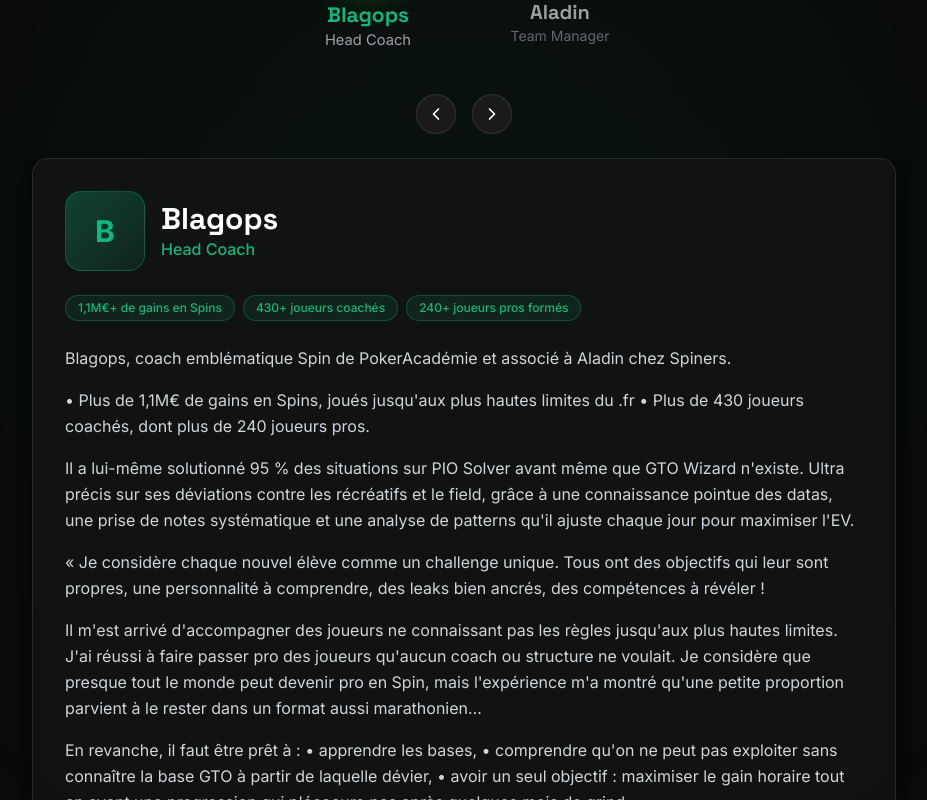
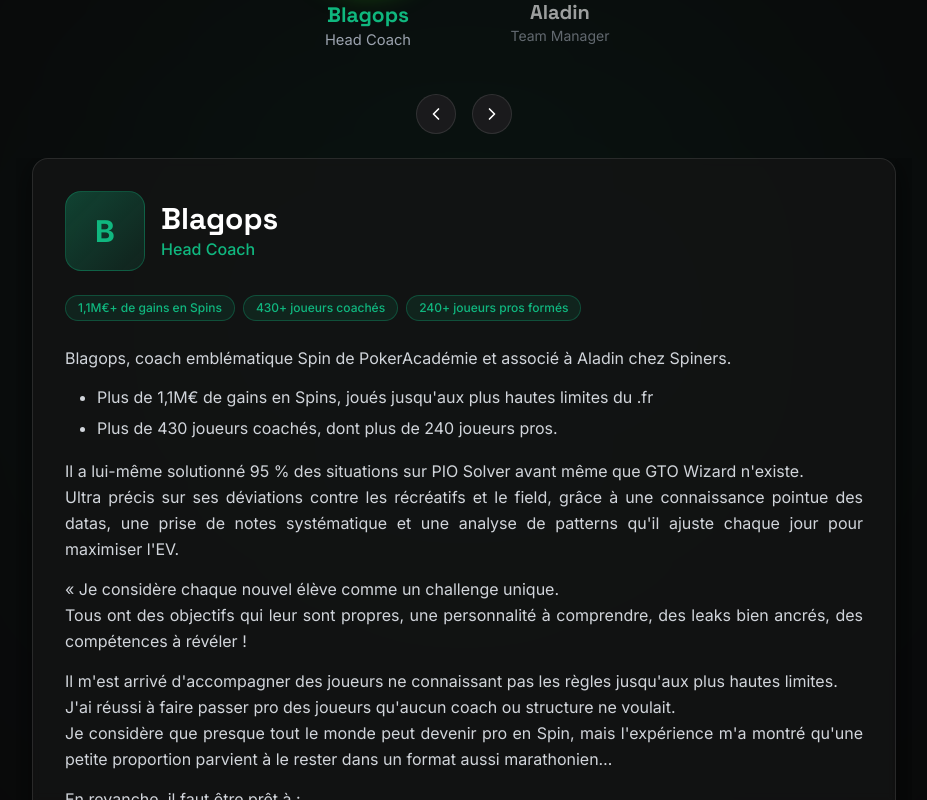
Before and after one commit to aladarrrrr/spiners-landing, a React (Vite) app: page / in a window 1280 px wide. Shown: the part 2000-2800 px from the top of the page, without its empty margins (176-1103 px from the left). Built offline with nearby package versions, Linux system fonts and the light colour scheme.

Commit message:
chore(ui): justify coach bios, tidy bullets, enlarge navbar

```diff
--- a/src/index.css
+++ b/src/index.css
@@ -97,4 +97,41 @@
       linear-gradient(90deg, rgb(var(--theme-color) / 0.03) 1px, transparent 1px);
     background-size: 50px 50px;
   }
+
+  /* Coach bios: justified text and professional list styling */
+  .coach-bio p {
+    text-align: justify;
+    text-justify: inter-word;
+    /* Avoid breaking words in the middle */
+    hyphens: none;
+    -webkit-hyphens: none;
+    -ms-hyphens: none;
+    word-break: normal;
+    overflow-wrap: normal;
+    margin-bottom: 0.875rem;
+  }
+
+  .professional-list {
+    margin: 0.5rem 0 1rem 1.5rem;
+    padding: 0;
+    list-style: disc;
+    list-style-position: outside;
+    color: #d1d5db; /* matches text-gray-300 */
+    line-height: 1.6;
+    /* Ensure clear indentation like a tab */
+    padding-left: 0.5rem;
+  }
+
+  .professional-list li {
+    margin-bottom: 0.35rem;
+    /* Prevent words being cut inside list items */
+    word-break: keep-all;
+    overflow-wrap: normal;
+    hyphens: none;
+  }
+
+  .professional-list li::marker {
+    /* give a little space after the bullet to emulate a tab */
+    margin-right: 0.5rem;
+  }
 }
--- a/src/sections/Equipe.tsx
+++ b/src/sections/Equipe.tsx
@@ -184,12 +184,32 @@
                       </div>
 
                       {/* Bio */}
-                      <div className="prose prose-invert prose-sm max-w-none">
-                        {member.bio.split('\n\n').map((paragraph, pIndex) => (
-                          <p key={pIndex} className="text-gray-300 leading-relaxed mb-4 last:mb-0">
-                            {paragraph}
-                          </p>
-                        ))}
+                      <div className="prose prose-invert prose-sm max-w-none coach-bio">
+                        {member.bio.split('\n\n').map((paragraph, pIndex) => {
+                          const lines = paragraph.split('\n').map(l => l.trim()).filter(Boolean)
+                          const isList = lines.every(l => l.startsWith('•') || l.startsWith('-') || l.startsWith('*'))
+
+                          if (isList) {
+                            return (
+                              <ul key={pIndex} className="professional-list">
+                                {lines.map((line, liIndex) => (
+                                  <li key={liIndex}>{line.replace(/^•\s?|-\s?|\*\s?/, '')}</li>
+                                ))}
+                              </ul>
+                            )
+                          }
+
+                          return (
+                            <p key={pIndex} className="text-gray-300 leading-relaxed mb-4 last:mb-0">
+                              {lines.map((line, i) => (
+                                <span key={i}>
+                                  {line}
+                                  {i < lines.length - 1 && <br />}
+                                </span>
+                              ))}
+                            </p>
+                          )
+                        })}
                       </div>
                     </CardContent>
                   </Card>
--- a/src/sections/Navbar.tsx
+++ b/src/sections/Navbar.tsx
@@ -41,13 +41,13 @@
       }`}
     >
       <nav className="container mx-auto px-4 sm:px-6 lg:px-8">
-        <div className="flex items-center justify-between h-16 md:h-20 relative">
+        <div className="flex items-center justify-between h-20 md:h-24 relative">
           {/* Logo */}
           <a href="#" className="flex items-center z-10">
             <img
               src={logoFull}
               alt="Spiners"
-              className="h-8 md:h-10 w-auto"
+              className="h-10 md:h-12 w-auto transition-all"
             />
           </a>
 
@@ -57,7 +57,7 @@
               <button
                 key={link.href}
                 onClick={() => handleNavClick(link.href)}
-                className="text-gray-300 hover:text-neon transition-colors duration-200 text-sm font-medium"
+                className="text-gray-300 hover:text-neon transition-colors duration-200 text-base md:text-lg font-medium px-2"
               >
                 {link.label}
               </button>
@@ -71,10 +71,10 @@
           <div className="lg:hidden z-10">
             <Sheet open={isOpen} onOpenChange={setIsOpen}>
               <SheetTrigger asChild>
-                <Button variant="ghost" size="icon">
-                  <Menu className="h-6 w-6" />
-                </Button>
-              </SheetTrigger>
+                  <Button variant="ghost" size="icon" className="p-2">
+                    <Menu className="h-6 w-6 md:h-7 md:w-7" />
+                  </Button>
+                </SheetTrigger>
               <SheetContent side="right" className="w-[300px] bg-dark-100">
                 <SheetTitle className="text-white">Menu</SheetTitle>
                 <div className="flex flex-col gap-6 mt-8">
```
